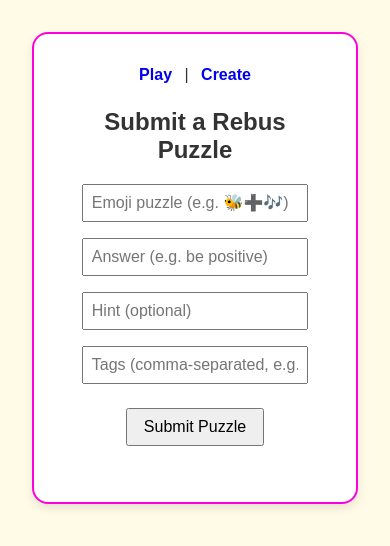
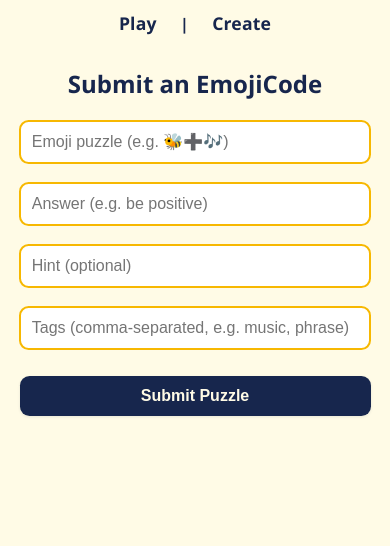
Before and after one commit to john-jacobs/emoji-rebus, a React (Create React App) app: page /submit in a window 390 px wide. Shown: the top 546 px of the page. Built offline with nearby package versions, Linux system fonts and the light colour scheme; no server answers.

Commit message:
updated with logo

```diff
--- a/public/index.html
+++ b/public/index.html
@@ -24,7 +24,7 @@
       work correctly both with client-side routing and a non-root public URL.
       Learn how to configure a non-root public URL by running `npm run build`.
     -->
-    <title>React App</title>
+    <title>EmojiCode</title>
   </head>
   <body>
     <noscript>You need to enable JavaScript to run this app.</noscript>
--- a/src/App.css
+++ b/src/App.css
@@ -1,57 +1,169 @@
+/* Reset and base styles */
 body {
   margin: 0;
-  font-family: sans-serif;
+  font-family: 'Segoe UI', Tahoma, Geneva, Verdana, sans-serif;
   background: #fffbe6;
-  color: #333;
-  text-align: center;
-  padding: 2rem;
+  color: #17264d;
+  min-height: 100vh;
 }
 
+/* Main App Container */
 .app {
-  max-width: 600px;
+  padding: 1.5rem;
+  max-width: 480px;
   margin: 0 auto;
-  border: 2px solid #f0d;
-  padding: 2rem;
-  border-radius: 1rem;
-  background: #fff;
-  box-shadow: 0 4px 10px rgba(0, 0, 0, 0.1);
+  text-align: center;
+}
+
+/* Navigation */
+nav {
+  margin-bottom: 2rem;
+  text-align: center;
+  font-weight: 700;
+}
+
+nav a {
+  margin: 0 1.2rem;
+  text-decoration: none;
+  color: #17264d;
+  font-size: 1.1rem;
+  letter-spacing: 0.01em;
+  transition: color 0.2s;
+}
+
+nav a:hover,
+nav a:focus {
+  color: #f7b801;
+}
+
+/* Logo Header */
+.logo-header {
+  display: flex;
+  justify-content: center;
+  align-items: center;
+  margin-bottom: 2.2rem;
+}
+
+.logo-large {
+  height: 180px;
+  width: auto;
+  max-width: 95vw;
+  display: block;
+  margin: 0 auto;
+}
+
+@media (max-width: 600px) {
+  .logo-large {
+    height: 120px;
+    max-width: 98vw;
+  }
+}
+
+.subtitle {
+  width: 100%;
+  text-align: center;
+  margin-top: 0.7rem;
+  font-size: 1.24rem;
+  color: #17264d;
+  font-weight: 600;
+  letter-spacing: 0.01em;
+}
+
+@media (max-width: 600px) {
+  .subtitle {
+    font-size: 1.06rem;
+    margin-top: 0.5rem;
+  }
+}
+
+/* Game Container */
+.game-container {
+  background: none;
+  padding: 0;
+  border-radius: 1.2rem;
 }
 
 .puzzle {
-  font-size: 3rem;
-  margin: 1rem 0;
+  font-size: 2.7rem;
+  margin: 1.5rem 0 1.2rem 0;
+  letter-spacing: 0.06em;
 }
 
-input {
-  padding: 0.5rem;
-  font-size: 1rem;
-  width: 80%;
-  margin-bottom: 1rem;
+/* Input & Button */
+input[type="text"] {
+  padding: 0.8rem;
+  font-size: 1.1rem;
+  width: 86%;
+  max-width: 360px;
+  border: 2px solid #f7b801;
+  border-radius: 0.6rem;
+  margin-bottom: 1.1rem;
+  outline: none;
+  box-sizing: border-box;
 }
 
 button {
-  padding: 0.5rem 1rem;
-  font-size: 1rem;
-  margin: 0.5rem;
+  padding: 0.65rem 1.25rem;
+  font-size: 1.1rem;
+  background-color: #17264d;
+  color: #fffbe6;
+  border: none;
+  border-radius: 0.6rem;
+  cursor: pointer;
+  font-weight: 700;
+  margin: 0.5rem 0.4rem;
+  box-shadow: 0 1px 3px rgba(23, 38, 77, 0.10);
+  transition: background 0.2s;
 }
 
+button:hover,
+button:focus {
+  background-color: #f7b801;
+  color: #17264d;
+}
+
+/* Result and Hint */
 .result {
-  font-size: 1.25rem;
-  margin: 1rem 0;
+  font-size: 1.3rem;
+  margin: 1rem 0 0.5rem 0;
+  min-height: 1.5rem;
 }
 
 .hint {
   font-style: italic;
-  color: #666;
+  color: #555;
   margin-top: 1rem;
+  font-size: 1rem;
 }
 
-nav {
-  margin-bottom: 1.5rem;
+/* Responsive tweaks */
+@media (max-width: 600px) {
+  .app {
+    padding: 0.7rem;
+    max-width: 98vw;
+  }
+  .logo-large {
+    height: 70px;
+    max-width: 98vw;
+  }
+  input[type="text"] {
+    width: 96%;
+    font-size: 1rem;
+    padding: 0.7rem;
+  }
+  button {
+    width: 90vw;
+    max-width: 370px;
+    font-size: 1rem;
+    padding: 0.7rem;
+  }
+  .puzzle {
+    font-size: 2.1rem;
+  }
 }
 
-nav a {
-  margin: 0 0.5rem;
-  text-decoration: none;
-  font-weight: bold;
+/* Remove unwanted outlines for mobile */
+input:focus, button:focus {
+  outline: 2px solid #f7b801;
+  outline-offset: 2px;
 }
--- a/src/App.js
+++ b/src/App.js
@@ -4,6 +4,7 @@ import { BrowserRouter as Router, Routes, Route, Link } from 'react-router-dom';
 import { supabase } from './supabaseClient';
 import SubmitPuzzle from './SubmitPuzzle';
 import './App.css';
+import logo from './logo-transparent.png';
 
 function PlayGame() {
   const [puzzles, setPuzzles] = useState([]);
@@ -19,7 +20,7 @@ function PlayGame() {
         .select('*')
         .order('created_at', { ascending: false });
 
-      console.log('Fetched puzzles:', data, error); // Debug output
+      console.log('Fetched puzzles:', data, error);
 
       if (error) {
         console.error('Error fetching puzzles:', error);
@@ -56,8 +57,11 @@ function PlayGame() {
   const current = puzzles[index];
 
   return (
-    <div>
-      <h2>Emoji Rebus Game</h2>
+    <div className="game-container">
+      <header className="logo-header">
+        <img src={logo} alt="EmojiCode logo" className="logo-large" />
+      </header>
+      <div className="subtitle">Guess the emoji puzzle!</div>
       <div className="puzzle">{current.emojis}</div>
       <input
         type="text"
--- a/src/SubmitPuzzle.js
+++ b/src/SubmitPuzzle.js
@@ -39,7 +39,7 @@ export default function SubmitPuzzle() {
 
   return (
     <div className="submit-form">
-      <h2>Submit a Rebus Puzzle</h2>
+      <h2>Submit an EmojiCode</h2>
       <form onSubmit={handleSubmit}>
         <input
           type="text"
--- a/src/supabaseClient.js
+++ b/src/supabaseClient.js
@@ -1,8 +1,6 @@
 // File: src/supabaseClient.js
 import { createClient } from '@supabase/supabase-js';
 
-console.log('REACT_APP_SUPABASE_URL:', process.env.REACT_APP_SUPABASE_URL);
-console.log('REACT_APP_SUPABASE_ANON_KEY:', process.env.REACT_APP_SUPABASE_ANON_KEY);
 
 const supabaseUrl = process.env.REACT_APP_SUPABASE_URL;
 const supabaseKey = process.env.REACT_APP_SUPABASE_ANON_KEY;
```
Also changed, not shown: src/logo.png (added), 1 other file (tests, documents, lock files or other folders).
